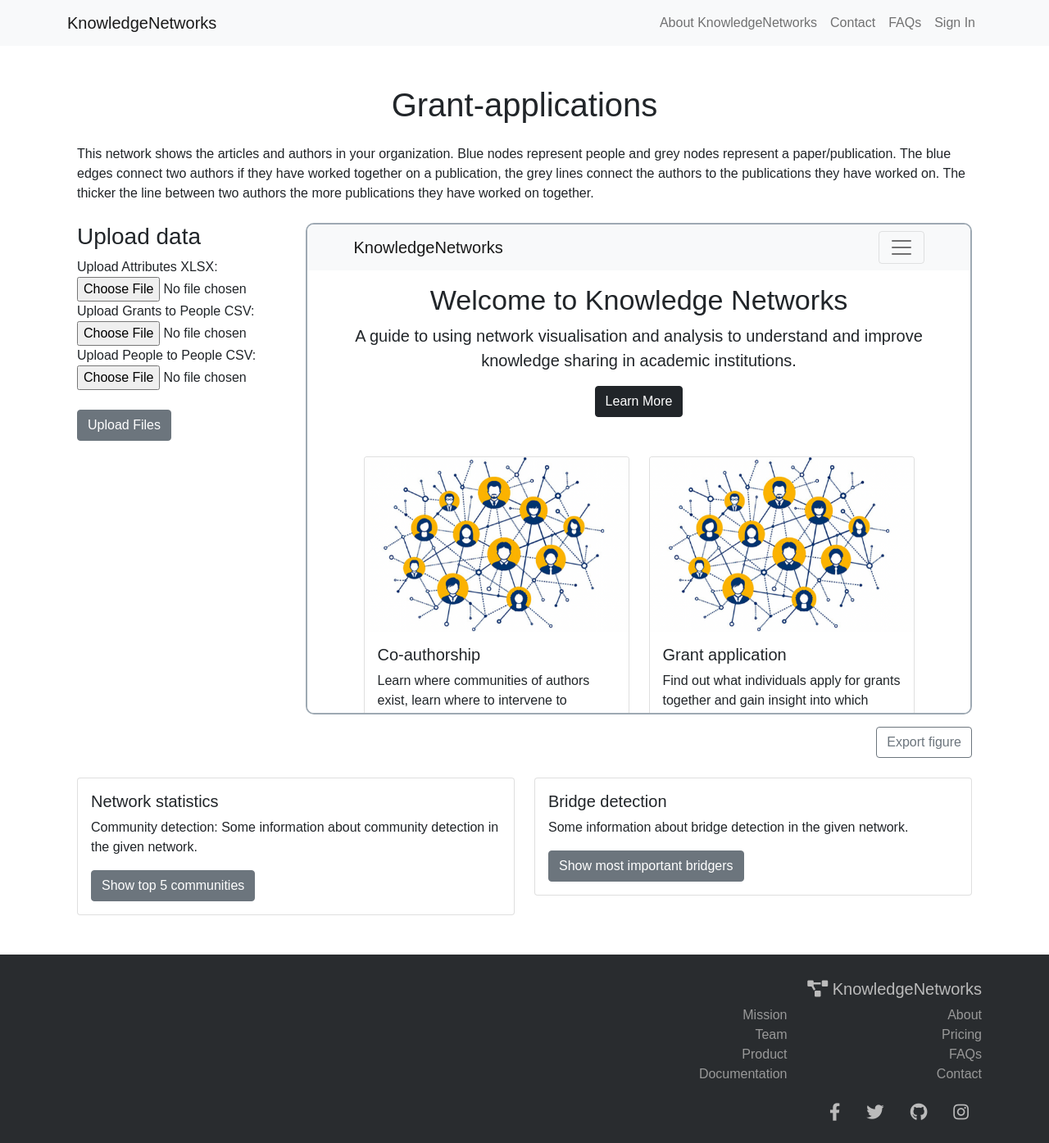
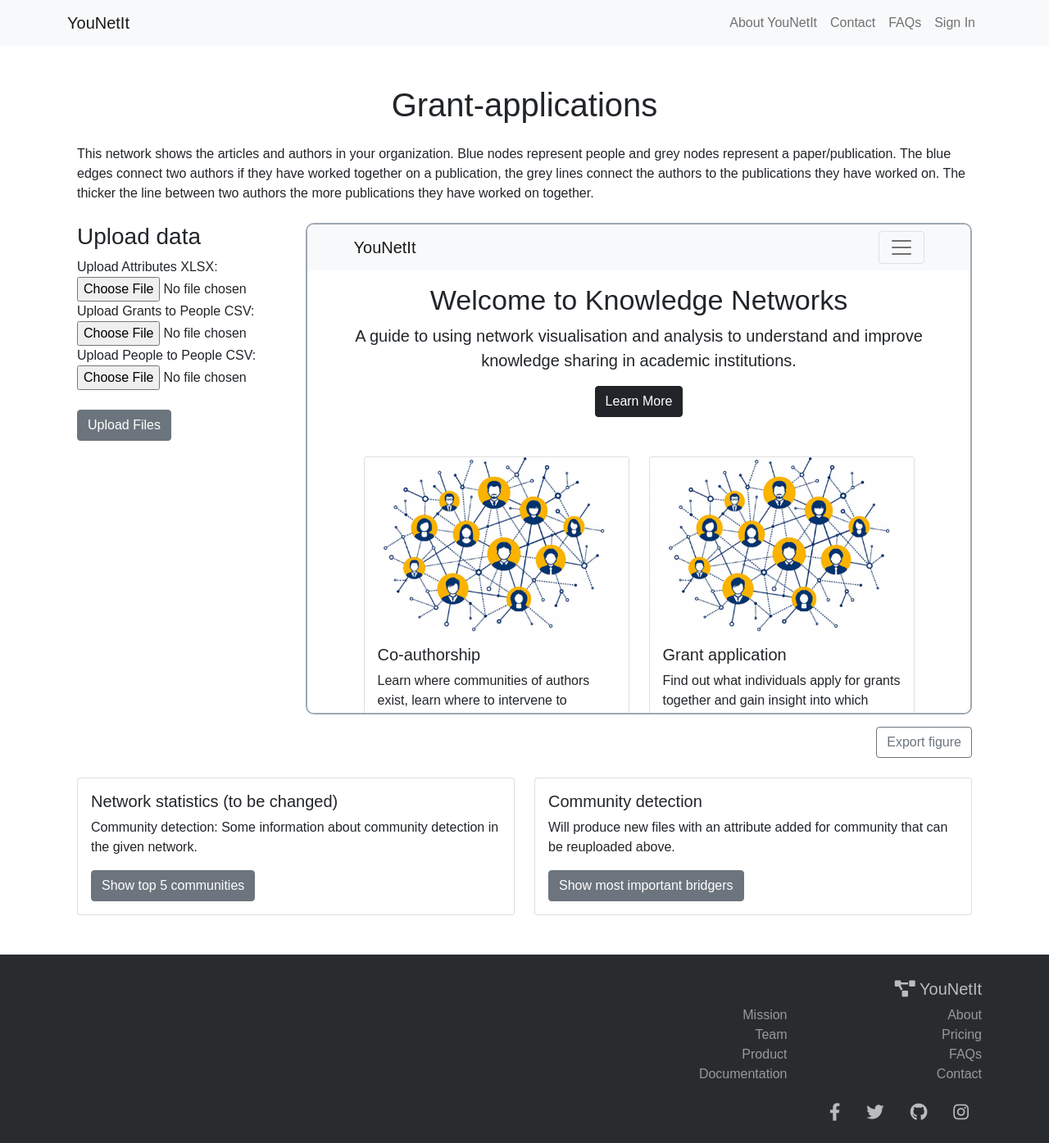
Before and after one commit to Floor99/DCiA_group6, a Flask app: page /grant_applications in a window 1280 px wide. Shown: the whole page at 82% size. Run offline with Flask 3, Linux system fonts and the light colour scheme.

Commit message:
changed name to YouNetIt, don't know what I think off it tho

```diff
--- a/DCiA/dcia/templates/grant_applications.html
+++ b/DCiA/dcia/templates/grant_applications.html
@@ -35,7 +35,7 @@
         <div class="col-md-6">
             <div class="card">
                 <div class="card-body">
-                    <h5 class="card-title">Network statistics</h5>
+                    <h5 class="card-title">Network statistics (to be changed)</h5>
                     <p class="card-text">Community detection: Some information about community detection in the given network.</p>
                     <a href="#" class="btn btn-secondary">Show top 5 communities</a>
                 </div>
@@ -44,8 +44,8 @@
         <div class="col-md-6">
             <div class="card">
                 <div class="card-body">
-                    <h5 class="card-title">Bridge detection</h5>
-                    <p class="card-text">Some information about bridge detection in the given network.</p>
+                    <h5 class="card-title">Community detection</h5>
+                    <p class="card-text">Will produce new files with an attribute added for community that can be reuploaded above. </p>
                     <a href="#" class="btn btn-secondary">Show most important bridgers</a>
                 </div>
             </div>
--- a/DCiA/dcia/templates/layout.html
+++ b/DCiA/dcia/templates/layout.html
@@ -16,14 +16,14 @@
 <div class = "content">
   <nav class="navbar navbar-expand-lg navbar-light bg-light">
     <div class="container">
-      <a class="navbar-brand" href="{{url_for('index')}}">KnowledgeNetworks</a>
+      <a class="navbar-brand" href="{{url_for('index')}}">YouNetIt</a>
       <button class="navbar-toggler" type="button" data-toggle="collapse" data-target="#navbarNav" aria-controls="navbarNav" aria-expanded="false" aria-label="Toggle navigation">
         <span class="navbar-toggler-icon"></span>
       </button>
       <div class="collapse navbar-collapse" id="navbarNav">
         <ul class="navbar-nav ms-auto">
           <li class="nav-item">
-            <a class="nav-link" href="{{ url_for('about') }}">About KnowledgeNetworks</a>
+            <a class="nav-link" href="{{ url_for('about') }}">About YouNetIt</a>
           </li>
           <li class="nav-item">
             <a class="nav-link" href="{{ url_for('contact') }}">Contact</a>
@@ -51,7 +51,7 @@
   <div class="container">
       <div class="row justify-content-end">
           <div class="col-md-5 text-end">
-              <h5><i class="fas fa-project-diagram"></i> KnowledgeNetworks </h5>
+              <h5><i class="fas fa-project-diagram"></i> YouNetIt </h5>
               <div class="row">
                   <div class="col-6">
                       <ul class="list-unstyled">
```
